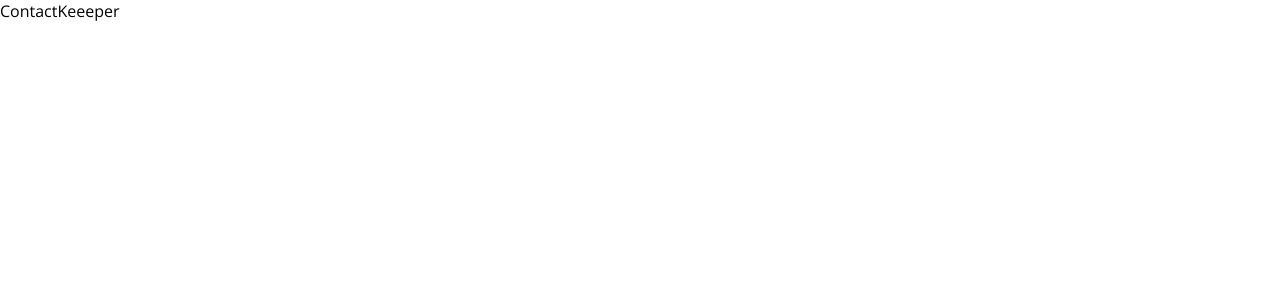
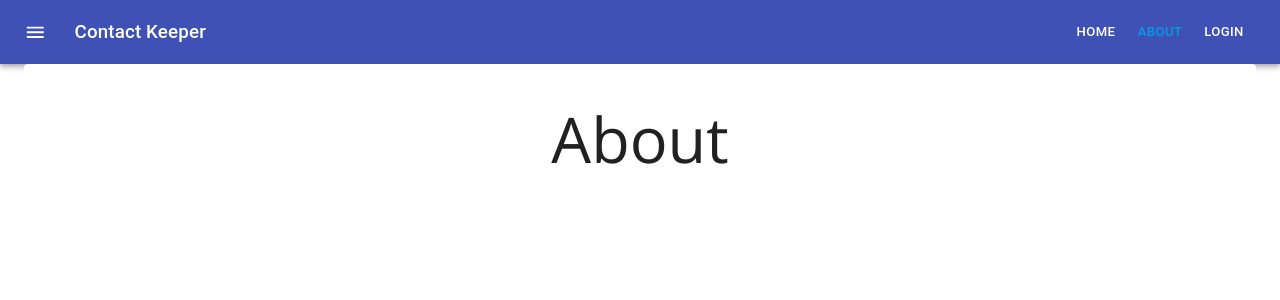
Before and after one commit to FarukhSaifi/ContactKeeper, a React (Create React App) app in the folder client/: page /About in a window 1280 px wide. Shown: the top 300 px of the page. Built offline with nearby package versions, Linux system fonts and the light colour scheme.

Commit message:
NavBar And Material UI Setup

```diff
--- a/client/package.json
+++ b/client/package.json
@@ -4,6 +4,7 @@
   "private": true,
   "dependencies": {
     "@material-ui/core": "^4.8.0",
+    "@material-ui/icons": "^4.5.1",
     "@testing-library/jest-dom": "^4.2.4",
     "@testing-library/react": "^9.4.0",
     "@testing-library/user-event": "^7.2.1",
--- a/client/public/index.html
+++ b/client/public/index.html
@@ -24,6 +24,8 @@
     -->
   <!-- Google Font -->
   <link href="https://fonts.googleapis.com/css?family=Open+Sans&display=swap" rel="stylesheet">
+  <!-- Compiled and minified CSS -->
+  <link rel="stylesheet" href="https://cdnjs.cloudflare.com/ajax/libs/materialize/1.0.0/css/materialize.min.css">
 
   <title>ContactKeeper</title>
 </head>
--- a/client/src/App.js
+++ b/client/src/App.js
@@ -1,10 +1,22 @@
-import React from "react";
+import React, { Fragment } from "react";
 import Navbar from "./Components/Layout/Navbar";
+import { BrowserRouter as Router, Switch, Route } from "react-router-dom";
+import { Container } from "@material-ui/core";
+import Home from "./Components/Pages/Home";
+import About from "./Components/Pages/About";
 function App() {
   return (
-    <div className="App">
-      <Navbar />
-    </div>
+    <Router>
+      <Fragment>
+        <Navbar />
+        <Container>
+          <Switch>
+            <Route exact path="/" component={Home} />
+            <Route exact path="/About" component={About} />
+          </Switch>
+        </Container>
+      </Fragment>
+    </Router>
   );
 }
 
--- a/client/src/Components/Layout/Navbar.js
+++ b/client/src/Components/Layout/Navbar.js
@@ -1,5 +1,56 @@
 import React from "react";
+import { Link } from "react-router-dom";
+import {
+  AppBar,
+  Toolbar,
+  IconButton,
+  Typography,
+  Button,
+  makeStyles
+} from "@material-ui/core";
+import MenuIcon from "@material-ui/icons/Menu";
 
-export default function Navbar() {
-  return <div>ContactKeeeper</div>;
-}
+const useStyles = makeStyles(theme => ({
+  root: {
+    flexGrow: 1
+  },
+  menuButton: {
+    marginRight: theme.spacing(2)
+  },
+  title: {
+    flexGrow: 1
+  }
+}));
+
+const Navbar = ({ Name }) => {
+  const classes = useStyles();
+  return (
+    <div>
+      <AppBar position="static">
+        <Toolbar>
+          <IconButton
+            edge="start"
+            className={classes.menuButton}
+            color="inherit"
+            aria-label="menu"
+          >
+            <MenuIcon />
+          </IconButton>
+          <Typography variant="h6" className={classes.title}>
+            {Name}
+          </Typography>
+          <Button color="inherit">Home</Button>
+          <Button color="inherit">
+            <Link to="/About">About</Link>
+          </Button>
+          <Button color="inherit">Login</Button>
+        </Toolbar>
+      </AppBar>
+    </div>
+  );
+};
+
+Navbar.defaultProps = {
+  Name: "Contact Keeper"
+};
+export default Navbar;
--- /dev/null
+++ b/client/src/Components/Pages/About.js
@@ -0,0 +1,23 @@
+import React from "react";
+import { Typography, Paper, makeStyles } from "@material-ui/core";
+
+const useStyles = makeStyles(theme => ({
+  root: {
+    padding: theme.spacing(5, 3),
+    display: "flex",
+    justifyContent: "center"
+  }
+}));
+export const About = () => {
+  const classes = useStyles();
+  return (
+    <div>
+      <Paper className={classes.root} elevation={0}>
+        <Typography variant="headline" component="h1">
+          About
+        </Typography>
+      </Paper>
+    </div>
+  );
+};
+export default About;
--- /dev/null
+++ b/client/src/Components/Pages/Home.js
@@ -0,0 +1,6 @@
+import React from "react";
+
+const Home = () => {
+  return <div></div>;
+};
+export default Home;
```
Also changed, not shown: client/src/Components/Layout/AddContact.js (added, +48 -0 lines).
